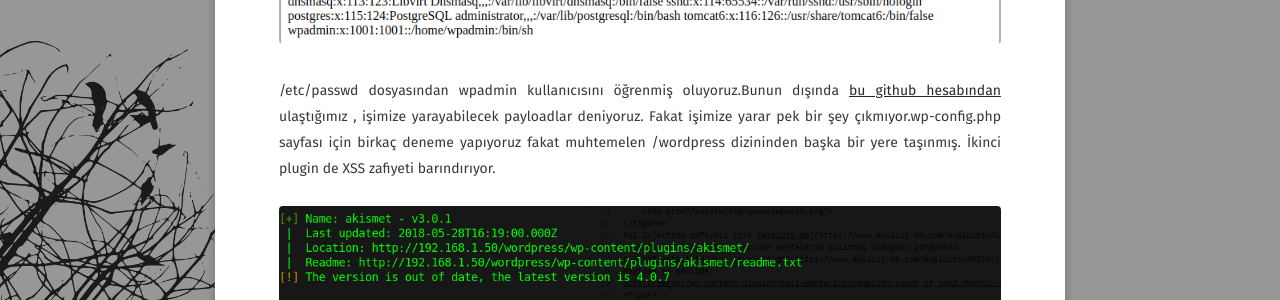
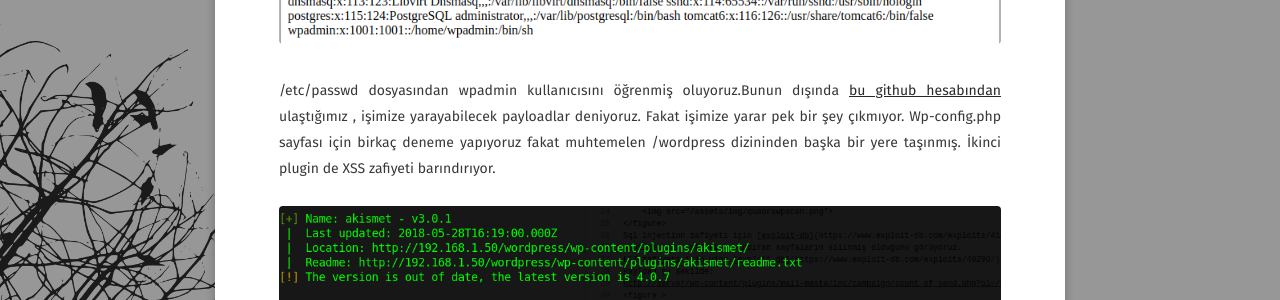
Before and after one commit to burcudemiralp/burcudemiralp.github.io, a Jekyll site: the page built from _posts/2018-06-07-Quaoar-Writeup.md, in a window 1280 px wide and 900 px high, scrolled down 1711 px. Shown: the part 152-452 px from the top of the window. Built offline with Jekyll 4.4.1, drawn with Linux system fonts in a browser that asks for light colours; some web fonts are replaced.

```diff
--- a/_posts/2018-06-07-Quaoar-Writeup.md
+++ b/_posts/2018-06-07-Quaoar-Writeup.md
@@ -32,7 +32,7 @@ Payload şu şekilde:
 <figure >
     <img src="/assets/img/quaoralfi.png">
 </figure>
-/etc/passwd dosyasından wpadmin kullanıcısını öğrenmiş oluyoruz.Bunun dışında [bu github hesabından](https://github.com/swisskyrepo/PayloadsAllTheThings/tree/master/File%20Inclusion%20-%20Path%20Traversal) ulaştığımız , işimize yarayabilecek payloadlar deniyoruz. Fakat işimize yarar pek bir şey çıkmıyor.wp-config.php sayfası için birkaç deneme yapıyoruz fakat muhtemelen /wordpress dizininden başka bir yere taşınmış.
+/etc/passwd dosyasından wpadmin kullanıcısını öğrenmiş oluyoruz.Bunun dışında [bu github hesabından](https://github.com/swisskyrepo/PayloadsAllTheThings/tree/master/File%20Inclusion%20-%20Path%20Traversal) ulaştığımız , işimize yarayabilecek payloadlar deniyoruz. Fakat işimize yarar pek bir şey çıkmıyor. Wp-config.php sayfası için birkaç deneme yapıyoruz fakat muhtemelen /wordpress dizininden başka bir yere taşınmış.
 İkinci plugin de XSS zafiyeti barındırıyor.
 <figure >
     <img src="/assets/img/quaorawpscan2.png">
```
